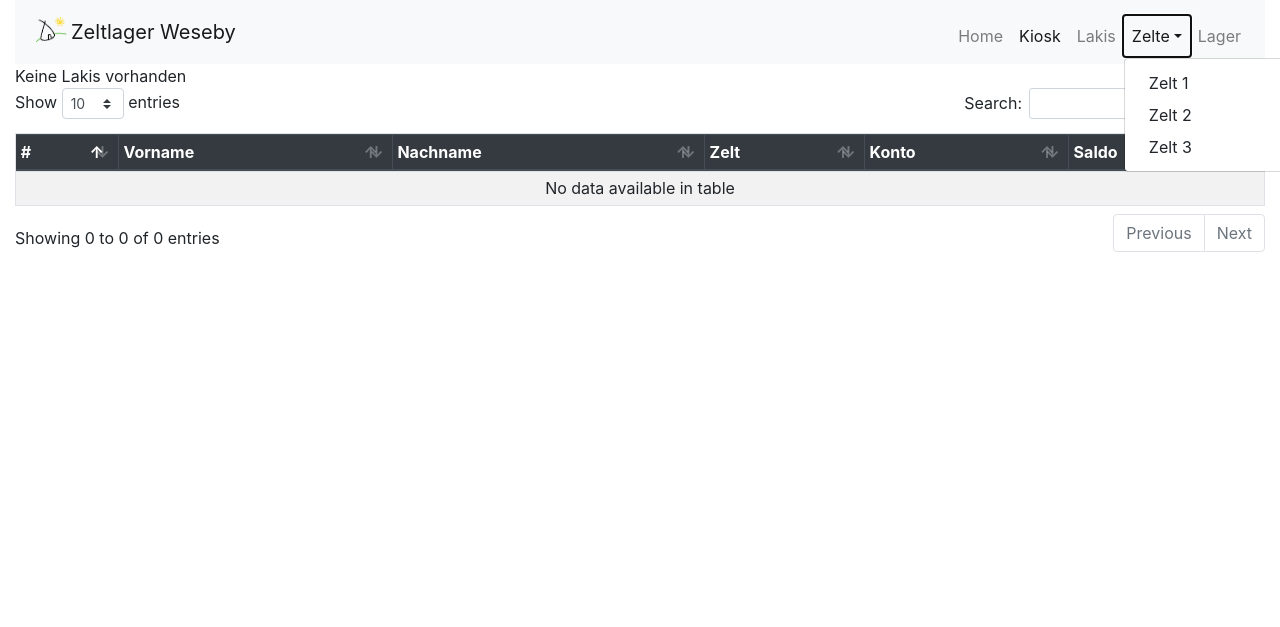
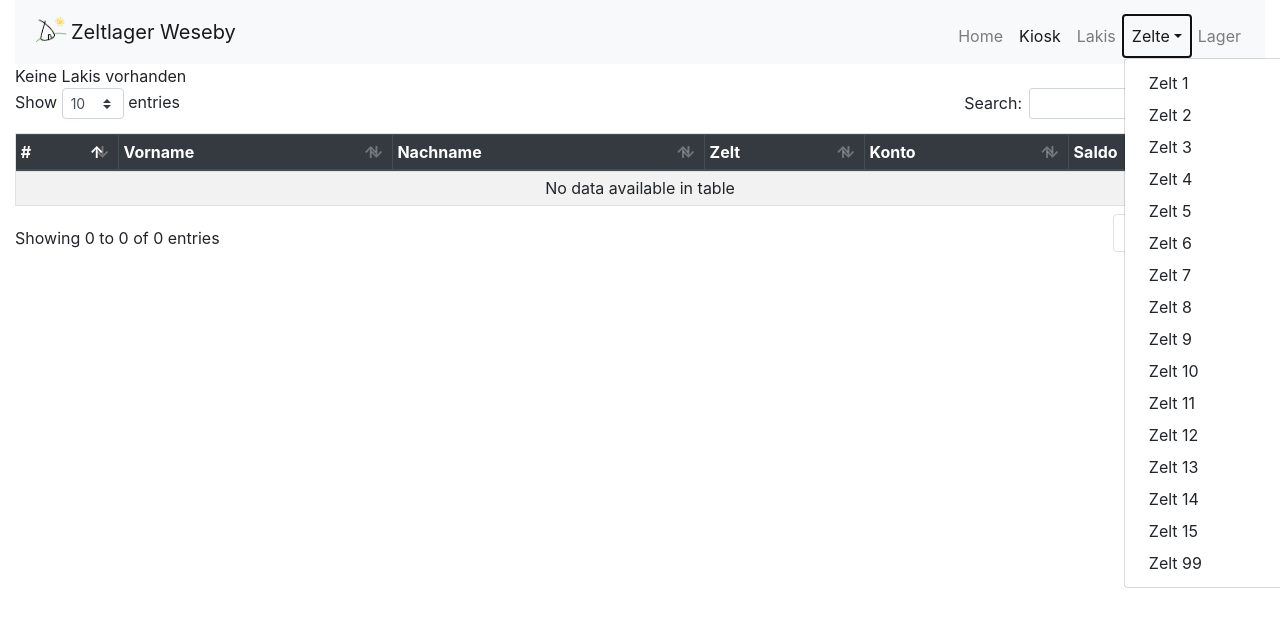
Before and after one commit to theravenone/weseby, a Django app: page /kiosk/kiosk/ in a window 1280 px wide, after a click on "Zelte". Shown: the top 627 px of the page. Run offline with Django 3.2, Linux system fonts and the light colour scheme; data that the repository does not hold is empty; some libraries are stand-ins or nearby versions.

Commit message:
Zelt Detail site + links created

```diff
--- a/kiosk/templates/kiosk/base.html
+++ b/kiosk/templates/kiosk/base.html
@@ -46,9 +46,22 @@
                         <a class="nav-link dropdown-toggle" href="#" id="navbarDropdown" role="button" data-toggle="dropdown" aria-haspopup="true"
                         aria-expanded="false">Zelte</a>
                         <div class="dropdown-menu" aria-labelledby="navbarDropdown">
-                            <a class="dropdown-item">Zelt 1</a>
-                            <a class="dropdown-item">Zelt 2</a>
-                            <a class="dropdown-item">Zelt 3</a>
+                            <a class="dropdown-item" href="{% url 'zelt-detail' 1%}">Zelt 1</a>
+                            <a class="dropdown-item" href="{% url 'zelt-detail' 2%}">Zelt 2</a>
+                            <a class="dropdown-item" href="{% url 'zelt-detail' 3%}">Zelt 3</a>
+                            <a class="dropdown-item" href="{% url 'zelt-detail' 4%}">Zelt 4</a>
+                            <a class="dropdown-item" href="{% url 'zelt-detail' 5%}">Zelt 5</a>
+                            <a class="dropdown-item" href="{% url 'zelt-detail' 6%}">Zelt 6</a>
+                            <a class="dropdown-item" href="{% url 'zelt-detail' 7%}">Zelt 7</a>
+                            <a class="dropdown-item" href="{% url 'zelt-detail' 8%}">Zelt 8</a>
+                            <a class="dropdown-item" href="{% url 'zelt-detail' 9%}">Zelt 9</a>
+                            <a class="dropdown-item" href="{% url 'zelt-detail' 10%}">Zelt 10</a>
+                            <a class="dropdown-item" href="{% url 'zelt-detail' 11%}">Zelt 11</a>
+                            <a class="dropdown-item" href="{% url 'zelt-detail' 12%}">Zelt 12</a>
+                            <a class="dropdown-item" href="{% url 'zelt-detail' 13%}">Zelt 13</a>
+                            <a class="dropdown-item" href="{% url 'zelt-detail' 14%}">Zelt 14</a>
+                            <a class="dropdown-item" href="{% url 'zelt-detail' 15%}">Zelt 15</a>
+                            <a class="dropdown-item" href="{% url 'zelt-detail' 99%}">Zelt 99</a>
                         </div>
                     </li>
 
--- a/kiosk/templates/kiosk/laki_list.html
+++ b/kiosk/templates/kiosk/zelt_detail.html
@@ -54,7 +54,7 @@
                     <script type="text/javascript">
                         $(document).ready(function(){
                         $('tr#laki{{laki.id}}').click(function(event) {
-                          window.location.href = '{% url 'laki-detail' laki.id%}';
+                          window.location.href = "{% url 'laki-detail' laki.id%}";
                         });
                       });
                     </script>
--- a/kiosk/urls.py
+++ b/kiosk/urls.py
@@ -21,6 +21,7 @@ from . import views
 urlpatterns = [
     path('lakis/', LakiListView.as_view(), name='laki-list'),
     path('kiosk/', views.KioskList, name='kiosk-list'),
-    path('<int:pk>/', LakiDetailView.as_view(), name='laki-detail'),
-    path('<int:pk>/kiosk', views.LakiKiosk, name='laki-kiosk'),
+    path('lakis/<int:pk>/', LakiDetailView.as_view(), name='laki-detail'),
+    path('kiosk/<int:pk>', views.LakiKiosk, name='laki-kiosk'),
+    path('zelt/<int:pk>', views.ZeltDetail, name='zelt-detail'),
 ]
--- a/kiosk/views.py
+++ b/kiosk/views.py
@@ -29,7 +29,7 @@ class LakiDetailView(generic.DetailView):
 
 def LakiKiosk(request, pk):
     laki = Laki.objects.get(pk=pk)
-    buchungen = laki.konto.buchung_set.all()
+    #buchungen = laki.konto.buchung_set.all()
     buchungen_withdraw = laki.konto.buchung_set.all().filter(type='withdraw')
 
     if request.method == 'POST':
@@ -48,3 +48,9 @@ def LakiKiosk(request, pk):
         form = KioskForm()
 
     return render(request, 'kiosk/laki_kiosk.html', {'form': form, 'laki': laki, 'buchungen': buchungen_withdraw})
+
+
+def ZeltDetail(request, pk):
+    lakisZelt = Laki.objects.filter(zelt__zeltnummer=pk)
+
+    return render(request, 'kiosk/zelt_detail.html', {'laki_liste': lakisZelt})
```
